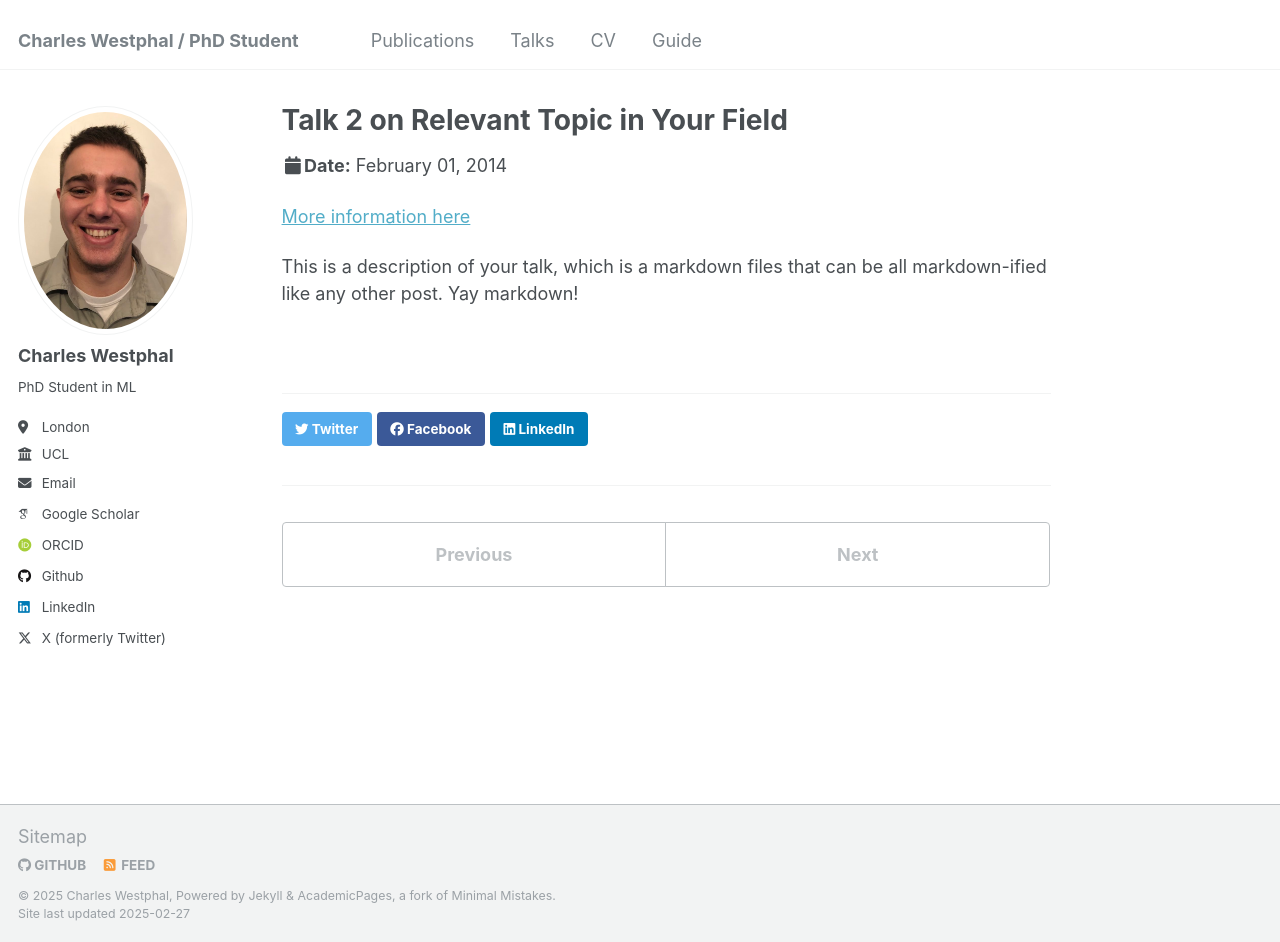
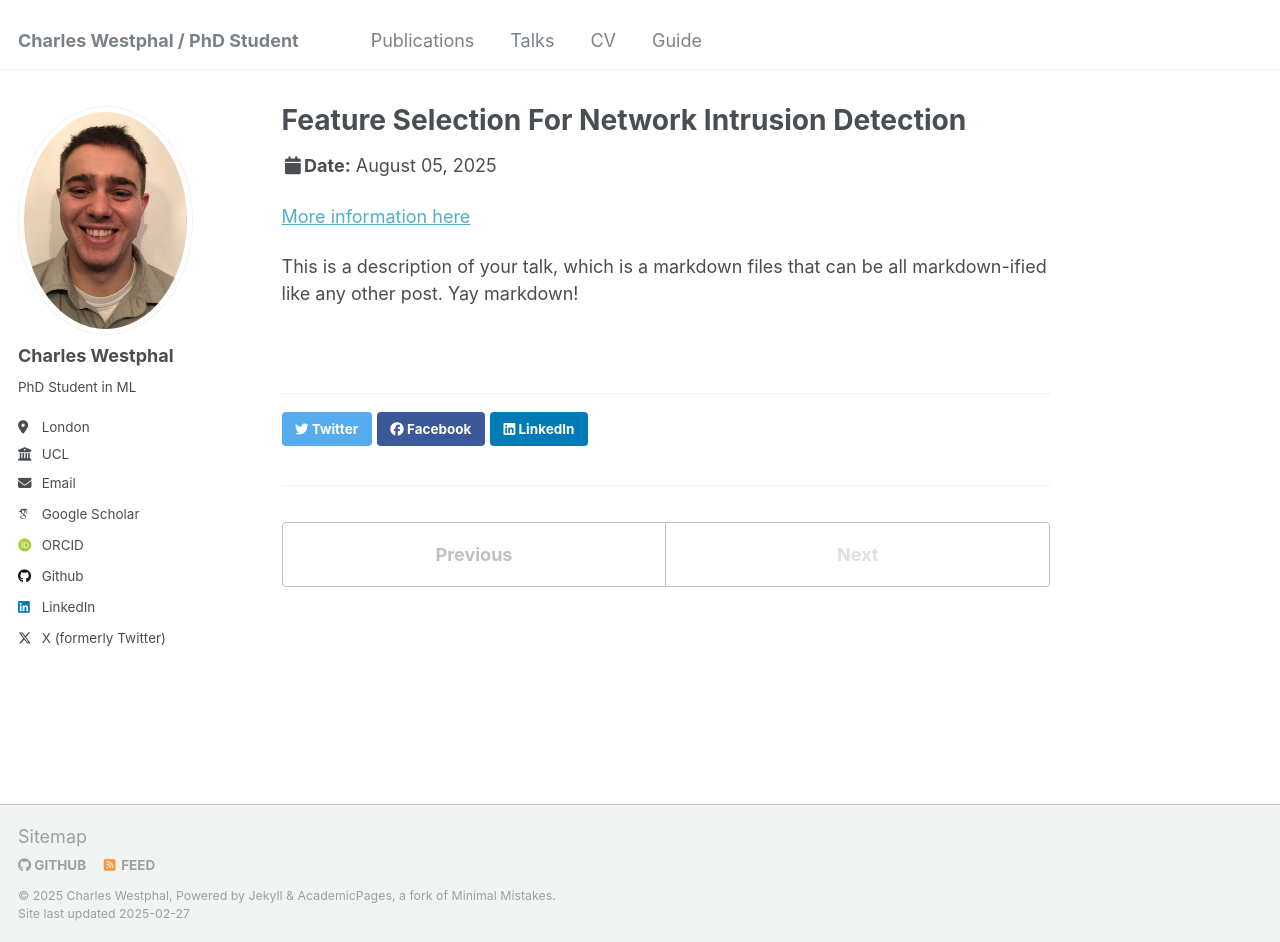
Before and after one commit to c-s-westphal/c-s-westphal.github.io, a Jekyll site: the page built from _talks/2014-02-01-talk-2.md, in a window 1280 px wide and 942 px high. Built offline with Jekyll 4.4.1, drawn with Linux system fonts in a browser that asks for light colours; some web fonts are replaced.

Commit message:
Update 2014-02-01-talk-2.md

```diff
--- a/_talks/2014-02-01-talk-2.md
+++ b/_talks/2014-02-01-talk-2.md
@@ -1,11 +1,9 @@
 ---
-title: "Talk 2 on Relevant Topic in Your Field"
+title: "Feature Selection For Network Intrusion Detection"
 collection: talks
 type: "Talk"
-permalink: /talks/2014-02-01-talk-2
-venue: "London School of Testing"
-date: 2014-02-01
-location: "London, UK"
+date: 05-08-2025
+location: "Toronto"
 ---
 
 [More information here](http://example2.com)
```
